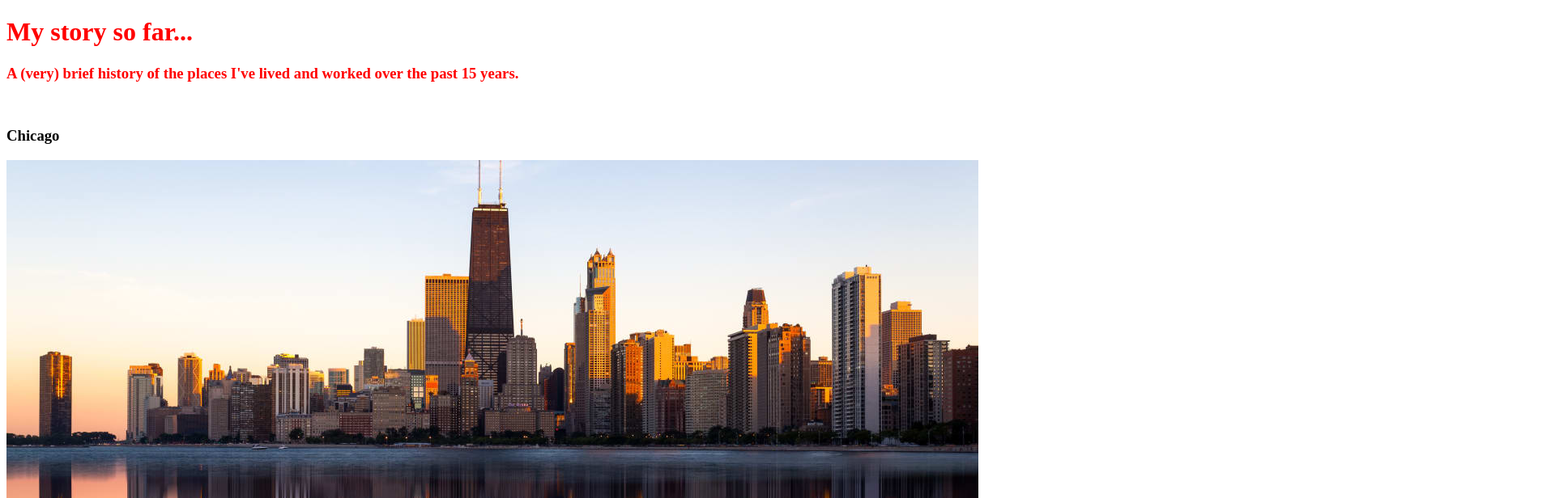
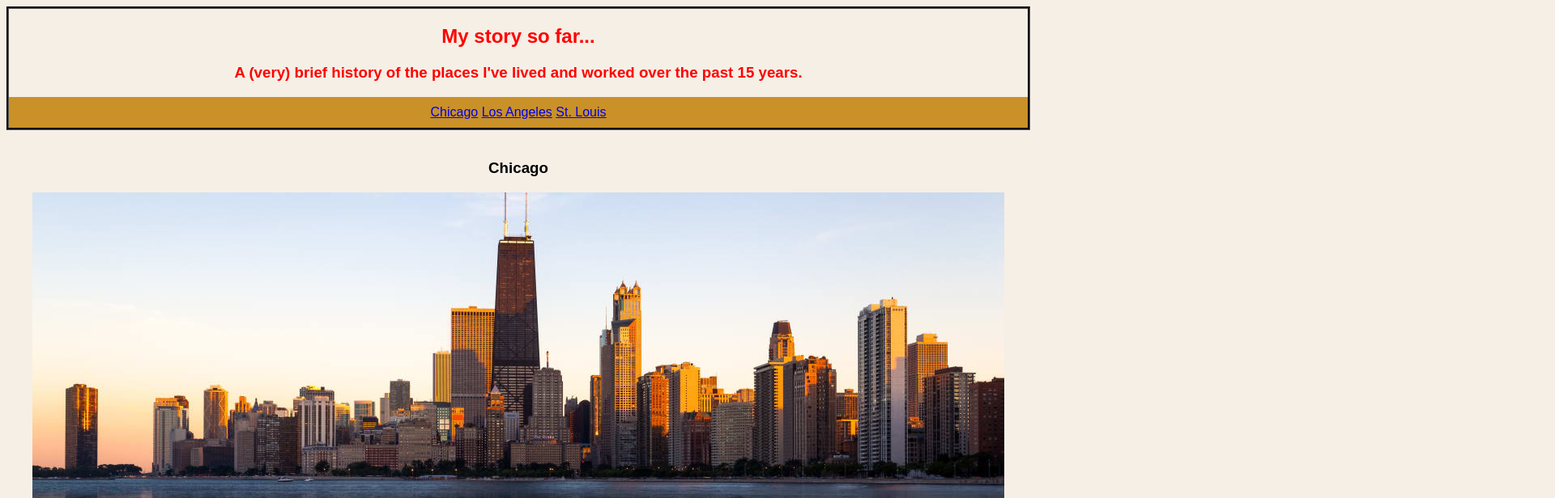
Before and after one commit to PT-Web-Dev-Jan-23/amdeason.github.io, a website: page index.html in a window 1280 px wide. Shown: the top 616 px of the page at 81% size, 1920 px wide, since content can reach past the window. Drawn offline with Linux system fonts and the light colour scheme.

Commit message:
some styling

```diff
--- a/index.html
+++ b/index.html
@@ -7,29 +7,38 @@
       <title>My story so far...</title>
    </head>
    <body>
+      <section id="title">
       <header id="mainHeading">
          <h1>My story so far...</h1>
          <h3>A (very) brief history of the places I've lived and worked over the past 15 years.</h3>
       </header>
+   <div id="navBar">
+      <a href="#chi">Chicago</a>
+      <a href="#la">Los Angeles</a>
+      <a href="#stl">St. Louis</a>
+   </div>
 
+      </section>
+
+      <section id="content">
       <main>
       <br>
       <article>
-         <header><h3>Chicago</h3></header>
-         <div class="image">
-         <img src="./images/chicago.png" alt="Downtown Chicago, IL">
+         <header id="chi"><h3>Chicago</h3></header>
+         <div class="image-container">
+         <img class ="center-fit" src="./images/chicago.png" alt="Downtown Chicago, IL">
          </div>
          <p id="testP" class="funParagraph">
-            While I grew up in St. Louis, this particular list begins with Chicago in 2010. I was 21 and had just dropped out of Mizzou, having well and truly botched the whole college thing.
+            While I grew up in St. Louis, this particular list begins with Chicago in 2010. I was 21 and a bit aimless.
             My cousin managed a catering company, and her husband was a rising star in the restaurant world. They were huge Phish-heads but they did a lot for me so I won't hold it against them. She hired me and let me stay with them for free, and the job paid $16/hr. This was an astronomical wage to me at the time, having spent my high school and college years earning from $6.00-$7.50/hour.
             It was a good job and a good experience. We worked all over the city, at events ranging from parties in the park to weddings of the uber-rich at places like Shedd aquarium. I took public transportation all over the city, and it's something I miss greatly in St. Louis.
          </p>
       </article>
       <br>
       <article>
-         <header><h2>Los Angeles</h2></header>
-         <div class="image">
-         <img src="./images/silverlake.png" alt="Silverlake, Los Angeles, CA">
+         <header id="la"><h2>Los Angeles</h2></header>
+         <div class="image-container">
+         <img class = "center-fit" src="./images/silverlake.png" alt="Silverlake, Los Angeles, CA">
          </div>
          <p>After my stint in Chicago, I finished a degree in English at UMSL. This was a rather unremarkable period of my life and I don't really remember much of it. Anyways, in 2012 I moved to Los Angeles. My best friend from high school lived out there working in production and convinced me to join him. We shared a studio apartment in Los Feliz for about 3 months, and I got a job as a producer's assistant. My friend and I found another roommate and moved to an apartment with more than one room in Silverlake. It was a significant upgrade and we had a walkout balcony with an incredible view of the downtown skyline.
             I spent about 6 years in Los Angeles, and really loved the city. Sometimes I regret leaving it, especially in February. I worked for the same producer the entire time; first for his little company in Beverly Hills, and then at Fox (The broadcast network, not the cable news channel. It's important to me that I make that distinction). I met a girl from New York City during that period and spent a lot of time there. Ultimately, I decided to move there. I had a job lined up working for a guy named Scott Rudin. After learning he was an absolute monster, I backed out of that job and realized I didn't really want to continue in the entertainment industry.
@@ -38,18 +47,21 @@
       </article>
       <br>
       <article>
-         <header><h2>St. Louis</h2></header>
-         <div class="img">
-         <img src="./images/bentonpark.png" alt="Benton Park, St. Louis, MO3">
+         <header id="stl"><h2>St. Louis</h2></header>
+         <div class="image-container">
+         <img class="center-fit" src="./images/bentonpark.png" alt="Benton Park, St. Louis, MO3">
          </div>
          <p>Back in St. Louis, I got a job as a bartender and moved to the Benton Park neighborhood, where I luxuriated in being able to afford a 2 bedroom apartment to myself. I started learning how to code through various online courses like Harvard CS50. I re-enrolled at UMSL, this time as a computer science major. I made a lot of good friends and had a lot of good times in the restaurant industry. I did pretty well in school. Fast forward to March 2020. There are rumblings about a new pandemic. Having lived through bird flu, swine flu, SAARS, etc. I didn't really pay that much attention to it.
-            Then one night, I got off work in the Central West End and got into a catastrophic car accident on my way home. I broke my neck and pretty much all of my ribs. I was in the hospital for 8 days and then had to move back in with my folks. The pandemic shutdowns started the day I was released. I couldn't afford to go back to school, so I ended up two (2) classes shy of a degree. After I had fully recovered, I got a job in utility construction. It was an awful job, so when I finally got COVID in 2022 and it knocked me out for 2 weeks, I just put in my resignation.
-            Some time passed, and I figured I'd make one last shot at a career in software development. I applied to Launchcode and now here I am.
+            Then one night, I got off work in the Central West End and got into a catastrophic car accident on my way home. I broke my neck and pretty much all of my ribs. I was in the hospital for 8 days and then had to move back in with my folks. The pandemic shutdowns started the day I was released. I couldn't afford to go back to school, so I ended up two (2) classes shy of a degree. It took me over a year to fully recover, but fully recover I did. I didn't have any luck applying for software jobs, so I got a job in utility construction. It was not a good fit for me, so when I finally got COVID in 2022 and it knocked me out for 2 weeks, I just put in my resignation.
+            Some time passed, and I figured I'd make one last shot at a career in software development. I applied to Launchcode and here I am, and very grateful for it.
          </p>
       </article>
       <br>
       </main>
+      </section>
 
+      <section id="footer">
       <footer><h5>&copy;Andrew Deason 2023</h5></footer>
+      </section>
    </body>
 </html>
--- a/styles.css
+++ b/styles.css
@@ -1,14 +1,41 @@
 /* Write your CSS here! */
+
+* {
+    text-align: center;
+}
 
 body {
     margin: 8px;
+    font-family: "ff-meta-web-pro", sans-serif;
+    background: #f6efe5;
     display: block;
 }
 
-#mainHeading {
-    color: red;
+.image-container {
+    display: grid;
+    height: 100%;
+}
+
+.center-fit {
+    max-width: 100%;
+    max-height: 100vh;
+    margin: auto;
 }
 
 .funParagraph {
     color: green;
 }
+
+#mainHeading {
+    color: red;
+    }
+
+#title {
+    border-style: groove;
+    border-color: black;
+}
+
+#navBar {
+    background-color: rgb(201, 145, 40);
+    padding: 10px 0;
+}
```
